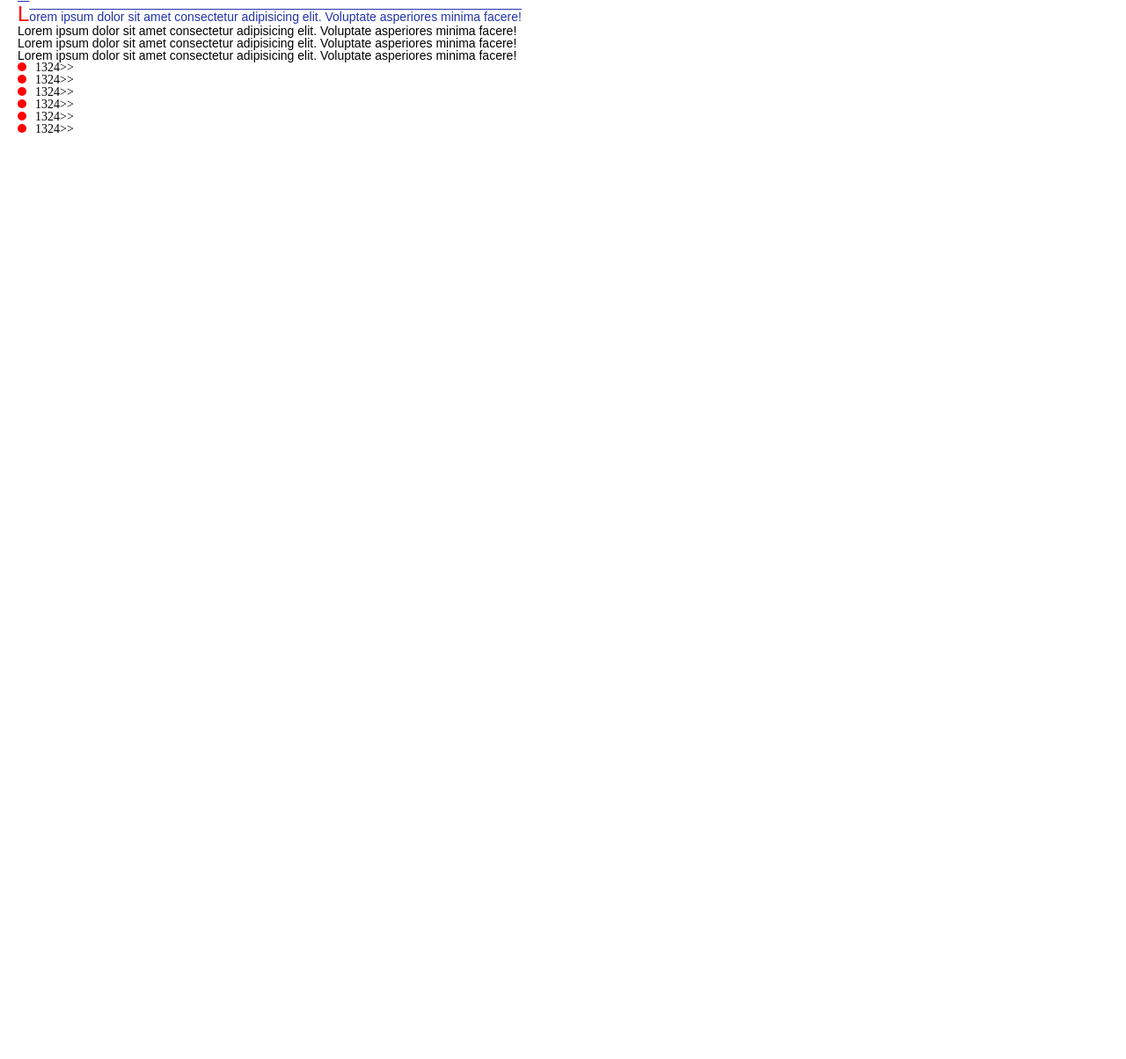
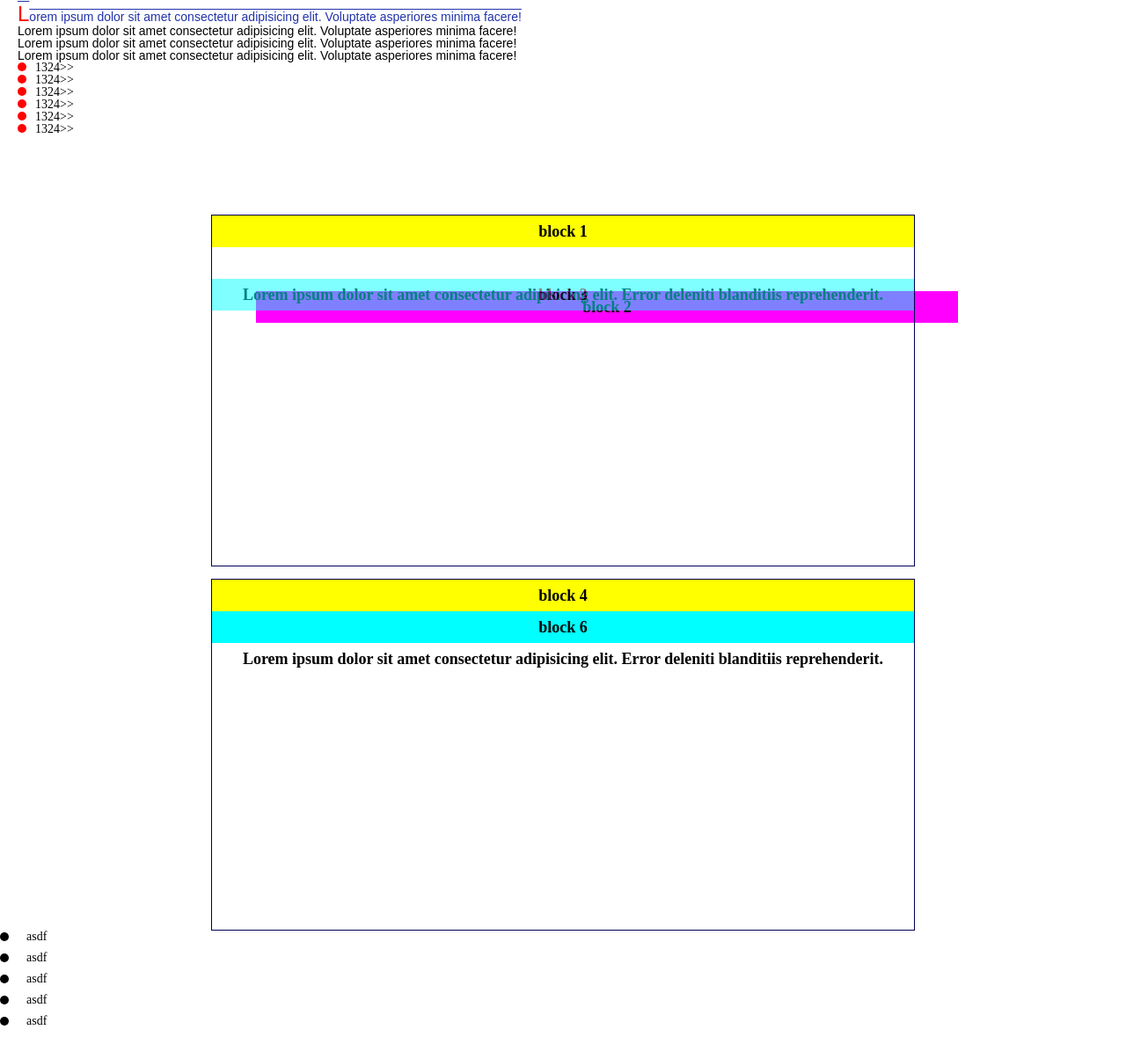
Before and after one commit to Vadim2011/SmallProjectPolytech, a plain HTML site: page _learn_html_css_js/_index.html in a window 1280 px wide. Shown: the part 975-2179 px from the top of the page at 88% size. Before the commit the page ends 1317 px from the top, so only its background shows below. Drawn offline with Linux system fonts and the light colour scheme.

Commit message:
1.5 css position

```diff
--- a/_learn_html_css_js/_index.html
+++ b/_learn_html_css_js/_index.html
@@ -139,6 +139,44 @@
 
   </div>
 
+  <br><br><br><br><br>
+  <div class="block-pos">
+    <div class="block-pos__1">
+      block 1
+    </div>
+    <div class="block-pos__2">
+      block 2
+    </div>
+    <div class="block-pos__3">
+      block 3
+    </div>
+    <div>
+      Lorem ipsum dolor sit amet consectetur adipisicing elit. Error deleniti blanditiis reprehenderit.
+    </div>
+  </div>
+<br>
+<div class="block-pos">
+  <div class="block-pos__4">
+    block 4
+  </div>
+  <div class="block-pos__5">
+    block 5
+  </div>
+  <div class="block-pos__6">
+    block 6
+  </div>
+  <div>
+    Lorem ipsum dolor sit amet consectetur adipisicing elit. Error deleniti blanditiis reprehenderit.
+  </div>
+</div>
+
+<ul class="list-pse-pos">
+  <li>asdf</li>
+  <li>asdf</li>
+  <li>asdf</li>
+  <li>asdf</li>
+  <li>asdf</li>
+</ul>
 
   <br><br><br><br><br><br><br><br><br><br><br><br>
 </body>
--- a/_learn_html_css_js/css/_main.css
+++ b/_learn_html_css_js/css/_main.css
@@ -308,3 +308,81 @@ p {
 .list-pse li:hover::before {
   background-color: green;
 }
+/*  position
+ липкий_хедер поп_ап */
+
+.block-pos {
+  margin: 0 auto;
+  max-width: 800px;
+  height: 400px;
+  border: 1px solid #005;
+  position: relative;
+}
+
+.block-pos div {
+  line-height: 2;
+  font-size: 18px;
+  font-weight: 700;
+  text-align: center;
+}
+
+.block-pos__1 {
+  background-color: yellow;
+}
+
+.block-pos__2 {
+  background-color: magenta;
+  /* position: static; */
+  position: relative;
+  left: 50px;
+  top: 50px;
+  /* right: 0;
+  bottom: 0; */
+  z-index: -1;
+}
+
+.block-pos__3 {
+  width: 100%;
+  background-color: aqua;
+  position: absolute;
+  top: 30;
+  left: 20;
+  opacity: 0.5;
+}
+
+
+
+.block-pos__4 {
+  background-color: yellow;
+}
+
+.block-pos__5 {
+  width: 40%;
+  background-color: magenta;
+  position: fixed;
+  top: 50%;
+  left: 50%;
+}
+
+.block-pos__6 {
+  background-color: aqua;
+  position:sticky;
+  top: 0%;
+}
+
+.list-pse-pos li {
+  position: relative;
+  margin-bottom: 10px;
+  padding-left: 30px;
+}
+
+.list-pse-pos li::before {
+  content: '';
+  background: #000;
+  width: 10px;
+  height: 10px;
+  position: absolute;
+  top: 2px;
+  left: 0;
+  border-radius: 50%;
+}
```
Also changed, not shown: _learn_html_css_js/info_css.txt (+22 -0 lines).
